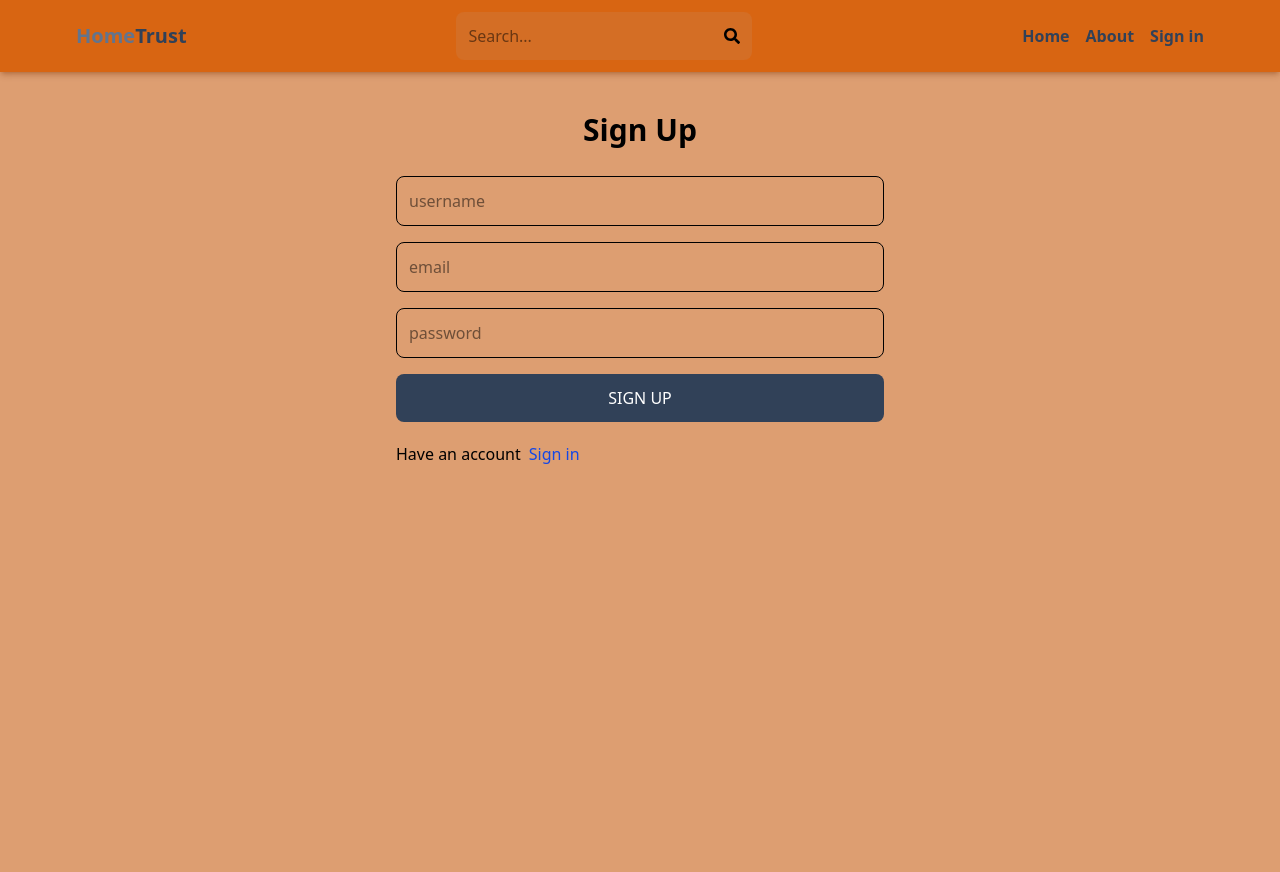
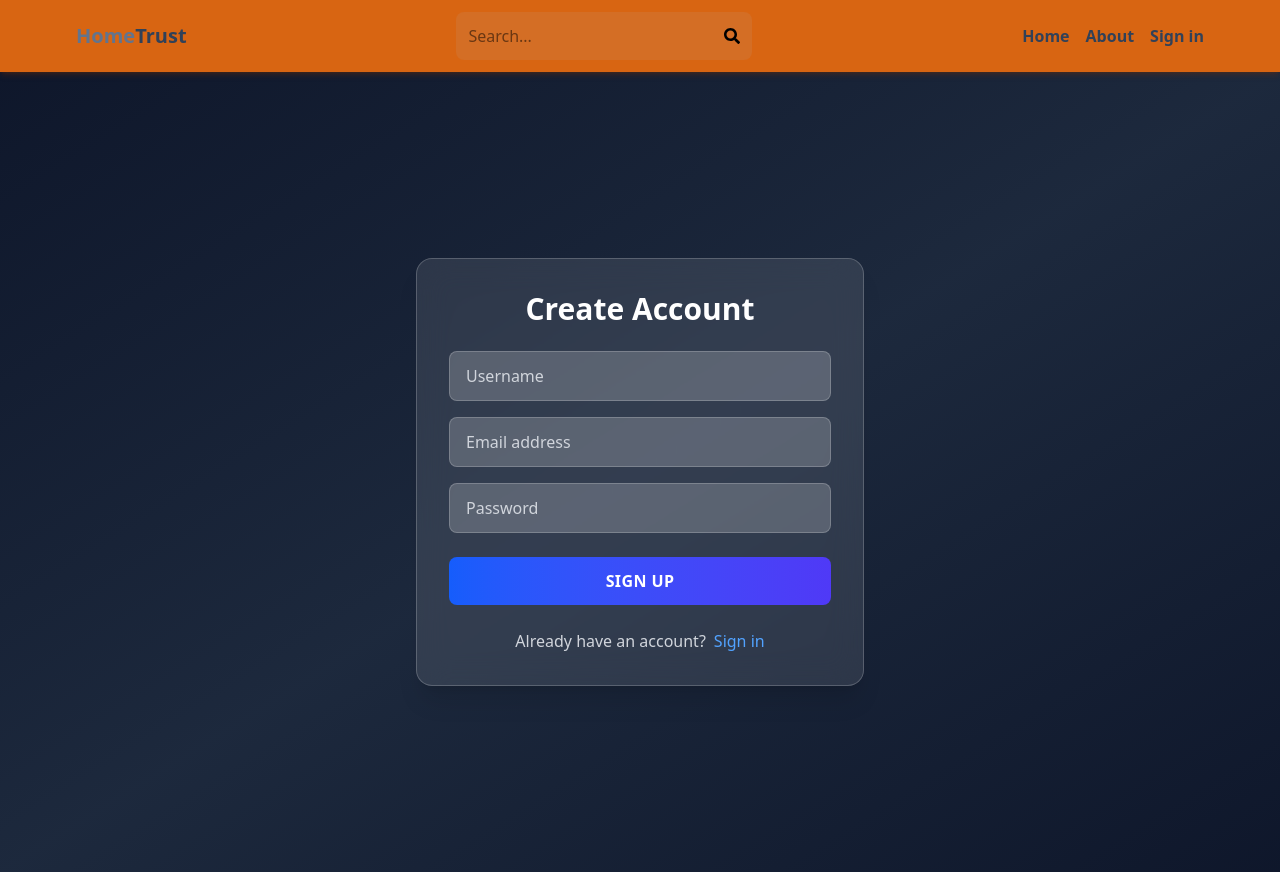
Before and after one commit to Chanuka999/hometrust, a React (Vite) app in the folder client/: page /sign-up in a window 1280 px wide. Before the commit the page ends 800 px from the top, so only its background shows below. Built offline with nearby package versions, Linux system fonts and the light colour scheme.

Commit message:
added css

```diff
--- a/client/src/index.css
+++ b/client/src/index.css
@@ -1,5 +1,5 @@
 @import "tailwindcss";
 
 body {
-  background-color: #dd9e71;
+  background-color: #ccc9c8;
 }
--- a/client/src/pages/SignUp.jsx
+++ b/client/src/pages/SignUp.jsx
@@ -40,44 +40,56 @@ const SignUp = () => {
   };
 
   return (
-    <div className="p-3 max-w-lg mx-auto">
-      <h1 className="text-3xl text-center font-semibold my-7">Sign Up</h1>
+    <div className="min-h-screen flex items-center justify-center bg-gradient-to-br from-slate-900 via-slate-800 to-slate-900 px-4">
+      <div className="w-full max-w-md bg-white/10 backdrop-blur-lg border border-white/20 rounded-2xl shadow-xl p-8">
+        <h1 className="text-3xl font-bold text-center text-white mb-6">
+          Create Account
+        </h1>
+
         <form onSubmit={handleSubmit} className="flex flex-col gap-4">
           <input
             type="text"
-          placeholder="username"
-          className="border p-3 rounded-lg"
+            placeholder="Username"
             id="username"
             onChange={handleChange}
+            className="bg-white/20 text-white placeholder-gray-300 border border-white/20 rounded-lg px-4 py-3 outline-none focus:ring-2 focus:ring-blue-500 transition"
           />
+
           <input
-          type="text"
-          placeholder="email"
-          className="border p-3 rounded-lg"
+            type="email"
+            placeholder="Email address"
             id="email"
             onChange={handleChange}
+            className="bg-white/20 text-white placeholder-gray-300 border border-white/20 rounded-lg px-4 py-3 outline-none focus:ring-2 focus:ring-blue-500 transition"
           />
+
           <input
-          type="text"
-          placeholder="password"
-          className="border p-3 rounded-lg"
+            type="password"
+            placeholder="Password"
             id="password"
             onChange={handleChange}
+            className="bg-white/20 text-white placeholder-gray-300 border border-white/20 rounded-lg px-4 py-3 outline-none focus:ring-2 focus:ring-blue-500 transition"
           />
+
           <button
             disabled={Loading}
-          className="bg-slate-700 text-white p-3 rounded-lg uppercase hover:opacity-95"
+            className="mt-2 bg-gradient-to-r from-blue-600 to-indigo-600 text-white py-3 rounded-lg font-semibold uppercase tracking-wide hover:opacity-90 disabled:opacity-50 transition"
           >
-          {Loading ? "Loading..." : "Sign up"}
+            {Loading ? "Creating Account..." : "Sign Up"}
           </button>
         </form>
-      <div className="flex gap-2 mt-5">
-        <p>Have an account</p>
-        <Link to={"/sign-in"}>
-          <span className="text-blue-700">Sign in</span>
+
+        <div className="flex justify-center gap-2 mt-6 text-gray-300">
+          <p>Already have an account?</p>
+          <Link to="/sign-in" className="text-blue-400 hover:underline">
+            Sign in
           </Link>
         </div>
-      {error && <p className="text-red-500 mt-5">{error}</p>}
+
+        {error && (
+          <p className="text-red-400 text-center mt-4 text-sm">{error}</p>
+        )}
+      </div>
     </div>
   );
 };
```
Lines whose indentation alone changed are shown as unchanged.
